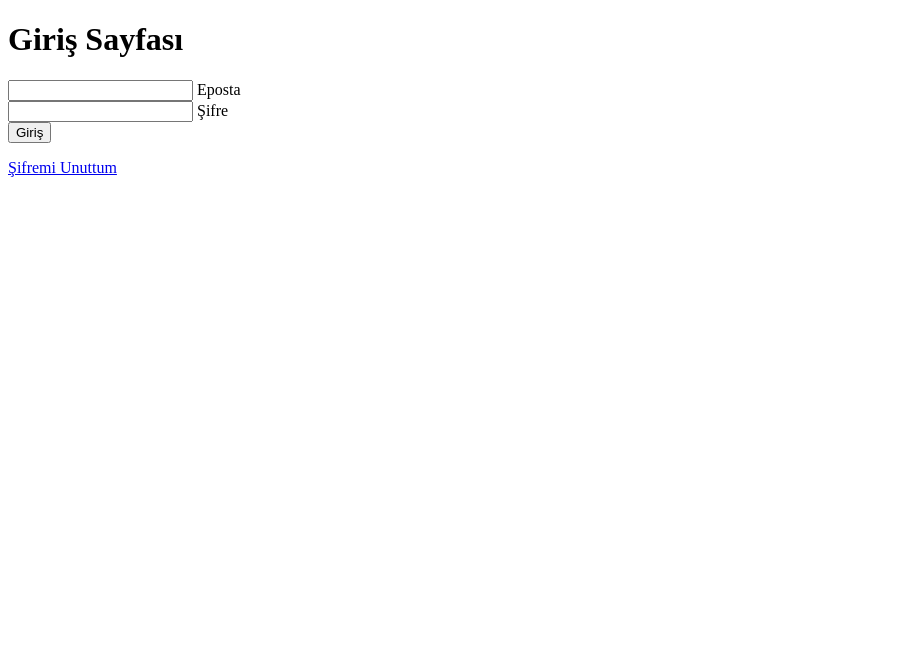
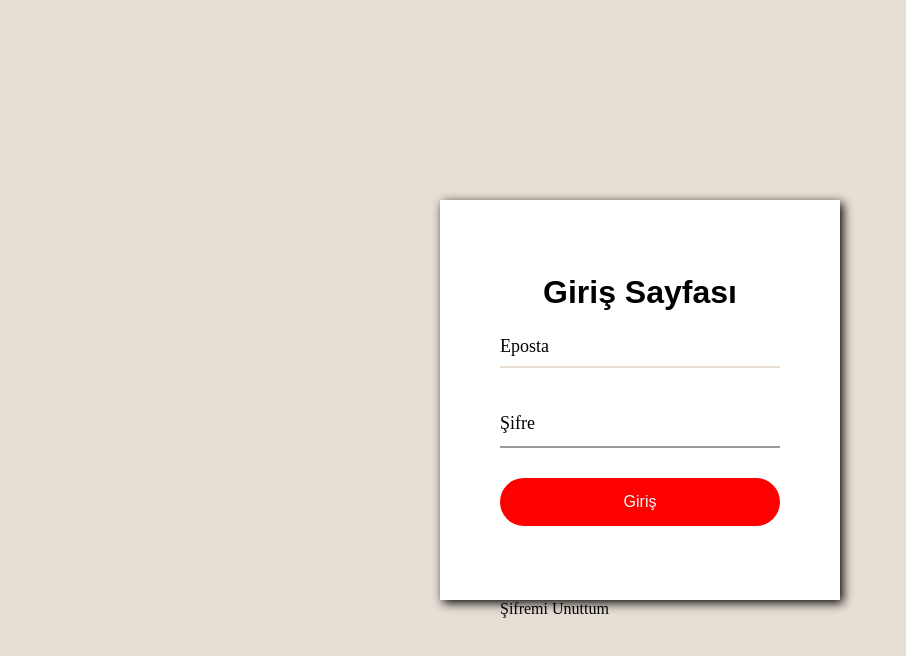
Before and after one commit to furkanturkerr/14-projects-in-14-days, a plain HTML site: page Project-8/index.html in a window 1280 px wide. Shown: the whole page, without its empty margins (0-906 px from the left). Drawn offline with Linux system fonts and the light colour scheme.

Commit message:
Project-8 Css

```diff
--- a/Project-8/app.js
+++ b/Project-8/app.js
@@ -0,0 +1,11 @@
+const labels = document.querySelectorAll('.form-control label')
+
+labels.forEach((label) => {
+  label.innerHTML = label.innerText
+    .split('')
+    .map(
+      (letter, index) =>
+        `<span style="transition-delay:${index * 50}ms">${letter}</span>`
+    )
+    .join('')
+})
--- a/Project-8/style.css
+++ b/Project-8/style.css
@@ -0,0 +1,109 @@
+*{
+    box-sizing: border-box;
+    margin: 0;
+    padding: 0;
+}
+
+body{
+    background-color: rgb(231, 223, 213);
+    height: 100vh;
+    display: flex;
+    align-items: center;
+    justify-content: center;
+}
+
+.container{
+    background-color: #fff;
+    width: 400px;
+    height: 400px;
+    display: flex;
+    flex-direction: column;
+    align-items: center;
+    justify-content: center;
+    box-shadow: 3px 3px 10px 0px black;
+}
+
+.container h1{
+    font-family: Arial, Helvetica, sans-serif;
+    margin-bottom: 10px;
+}
+
+.container a{
+    text-decoration: none;
+    color: #000000;
+}
+
+form{
+    width: 70%;
+}
+
+.form-control{
+    position: relative;
+    margin-bottom: 30px;
+
+}
+
+.form-control input{
+    border: 0;
+    border-bottom: 2px solid  rgb(231, 223, 213);
+    display: block;
+    width: 100%;
+    padding: 15px;
+    color: #000000  ;
+}
+
+.form-control input:focus,
+.form-control input:valid{
+    outline: none;
+    border-color: #999;
+    font-size: 16px;
+}
+
+.btn{
+    cursor: pointer;
+    display: inline-block;
+    width: 100%;
+    background-color: red;
+    border: none;
+    color: aliceblue;
+    font-size: 16px;
+    padding: 15px;
+    border-radius: 25px;
+}
+
+.btn:hover{
+    background-color: rgb(109, 12, 12);
+    transition: all 0.5s ease scale(0.98);
+}
+
+.btn:focus{
+    outline: none;
+}
+
+.btn:active{
+    transform: scale(0.98);
+}
+
+.text{
+    position: absolute;
+    top: 600px;
+}
+
+.form-control label{
+    position: absolute;
+    top: 15px;
+    left: 0;
+}
+
+.form-control label span{
+    display: inline-block;
+    font-size: 18px;
+    min-width: 5px;
+    transition: 0.3s cubic-bezier(0.7, -0.6, 0.3, 1.55);
+}
+
+.form-control input:focus + label span,
+.form-control input:value + label span{
+    color: #999;
+    transform: translateY(-30px);
+}
```
Also changed, not shown: Project-8/index.html (+8 -0 lines).
